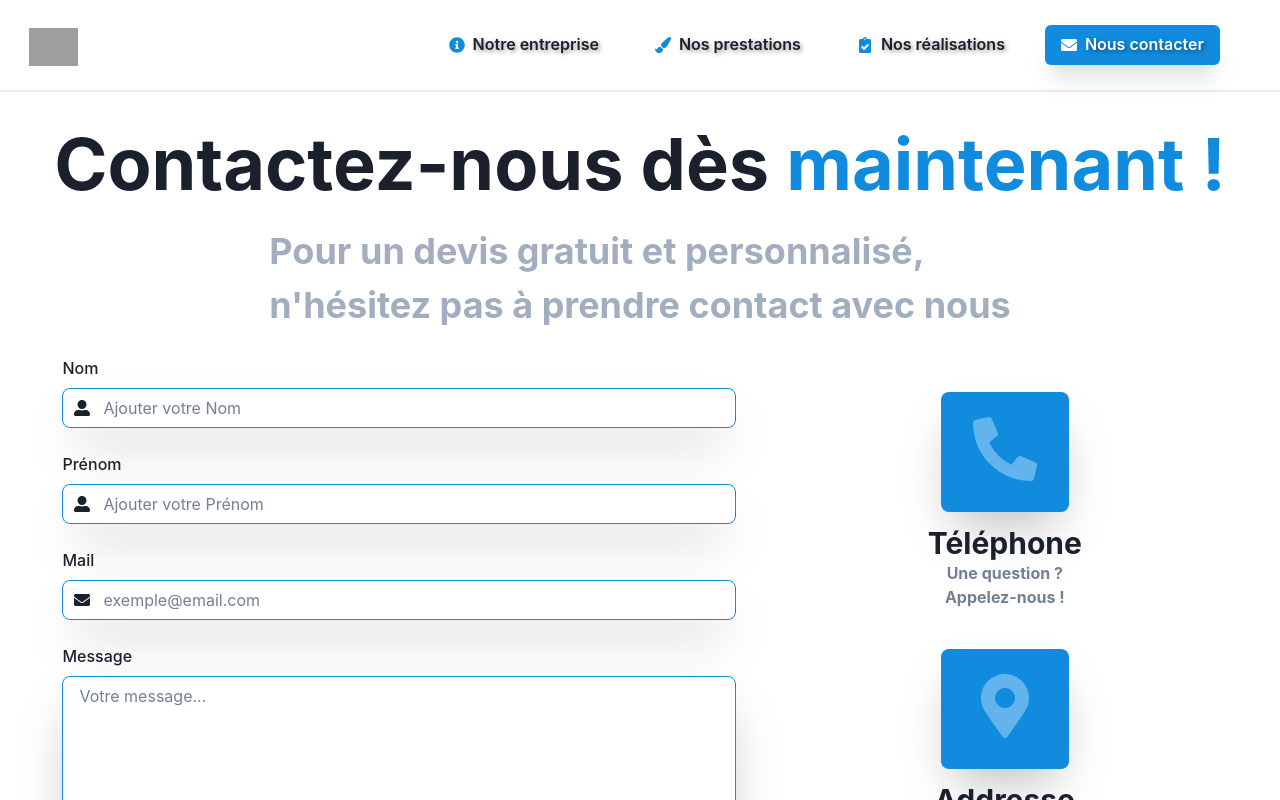
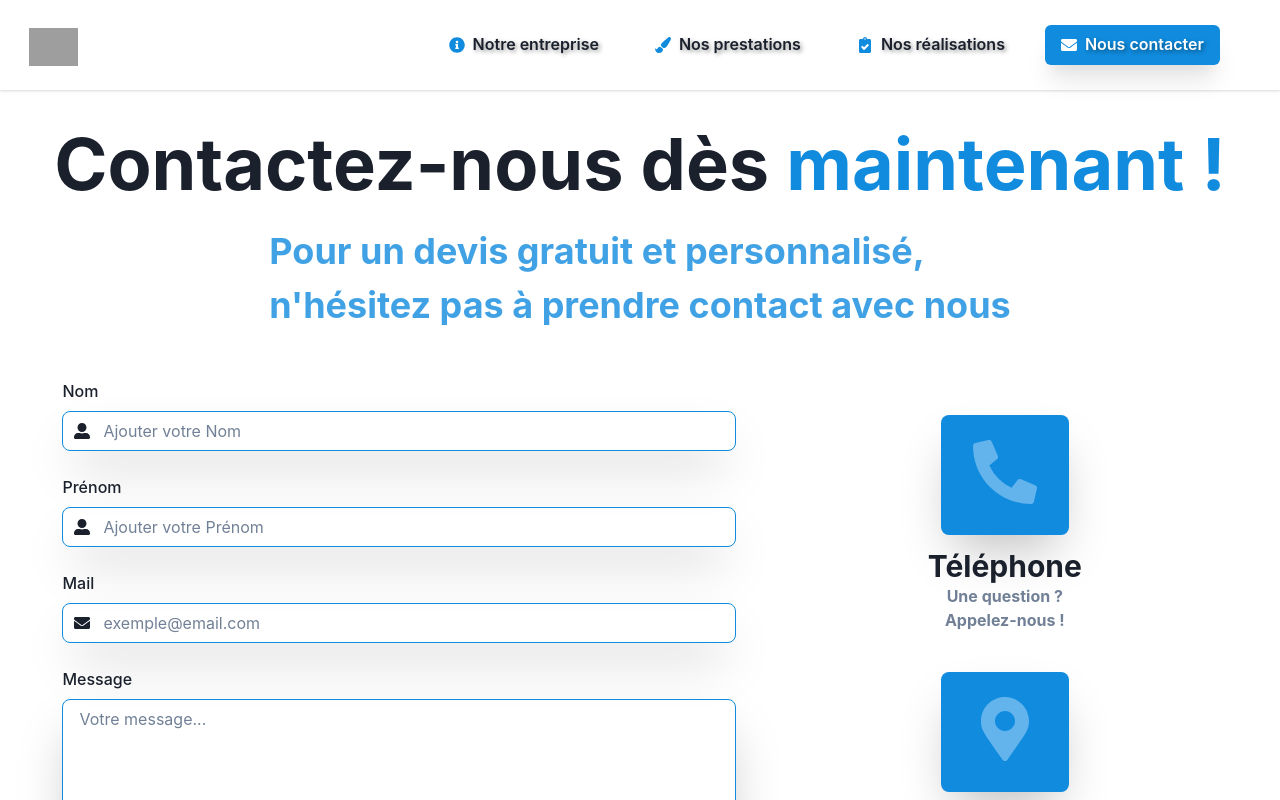
Before and after one commit to bricetoffolon/toffolon-peinture-deco.fr, a Next.js app in the folder front/: page /contact in a window 1280 px wide. Shown: the top 800 px of the page. Built offline with nearby package versions, Linux system fonts and the light colour scheme; no server answers; grey boxes are pictures that could not be loaded.

Commit message:
feat: add updated index for contact

```diff
--- a/front/src/components/contact/index.tsx
+++ b/front/src/components/contact/index.tsx
@@ -1,11 +1,24 @@
 import React from "react";
-import { Container, Flex, Heading, Text} from "@chakra-ui/react";
+import {Container, Flex, Heading, Text} from "@chakra-ui/react";
 import ContactForm from "@/components/contact/ContactForm";
 import ContactInformation from "@/components/contact/ContactInformation";
 
+import { motion } from "framer-motion";
+
 export default function Contact(): React.JSX.Element {
     return (
-        <Container maxW={"full"} overflow={"hidden"} h={'100vh'} padding={"3%"}>
+        <Container
+            maxW={"full"}
+            overflow={{
+                base: undefined,
+                xl: "hidden",
+            }}
+            h={{
+                base: undefined,
+                xl: "100vh"
+            }}
+            padding={"3%"}
+        >
             <Flex
                 direction={"column"}
                 gap={"10%"}
@@ -15,15 +28,41 @@ export default function Contact(): React.JSX.Element {
                    alignSelf={"center"}
                    alignItems={"center"}
                >
-                   <Heading
-                       size={"4xl"}
+                   <motion.div
+                       whileHover={{ scale: 1.2 }}
+                       whileTap={{ scale: 1.1 }}
+                       initial={{ y: -150, filter: "blur(2px)" }}
+                       animate={{ y: 0, filter: "blur(0px)" }}
+                       transition={{ duration: 0.8, ease: "easeOut" }}
                    >
-                       Contactez-nous dès <Heading size={"4xl"} as={"span"} color={"brand.500"}>maintenant !</Heading>
-                   </Heading>
-                   <Text mt="2%" as="b" fontSize="4xl" color={"gray.400"}>Pour un devis gratuit et personnalisé, <br/>n'hésitez pas à prendre contact avec nous</Text>
+                       <Heading
+                           size={{
+                               base: "xl",
+                               xl: "4xl"
+                           }}
+                       >
+                           Contactez-nous dès <Heading size={{base: "xl", xl: "4xl"}} as={"span"} color={"brand.500"}>maintenant !</Heading>
+                       </Heading>
+                   </motion.div>
+                   <Flex
+                       mt="2%" mb="2%"
+                   >
+                       <motion.div
+                           whileHover={{ scale: 1.1 }}
+                           whileTap={{ scale: 0.9 }}
+                           initial={{ x: -50, filter: "blur(2px)" }}
+                           animate={{ x: 0, filter: "blur(0px)" }}
+                           transition={{ duration: 0.8, ease: "easeOut" }}
+                       >
+                           <Text as="b" fontSize={{base: "xl", xl: "4xl"}} color={"brand.400"}>Pour un devis gratuit et personnalisé, <br/>n'hésitez pas à prendre contact avec nous</Text>
+                       </motion.div>
+                    </Flex>
                </Flex>
                 <Flex
-                    gap={"justify-space"}
+                    direction={{
+                        base: "column",
+                        xl: "row"
+                    }}
                 >
                     <ContactForm />
                     <ContactInformation/>
```
